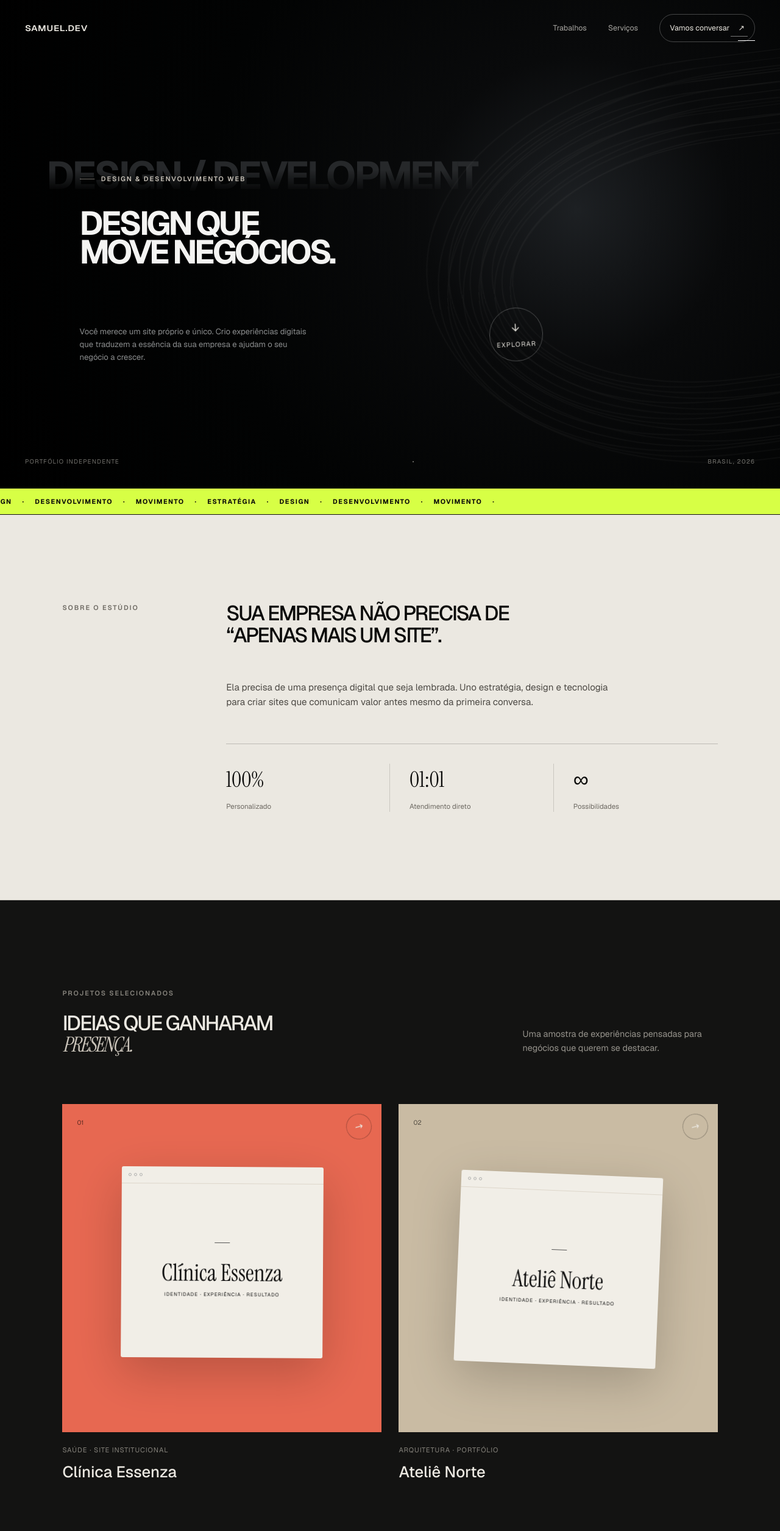
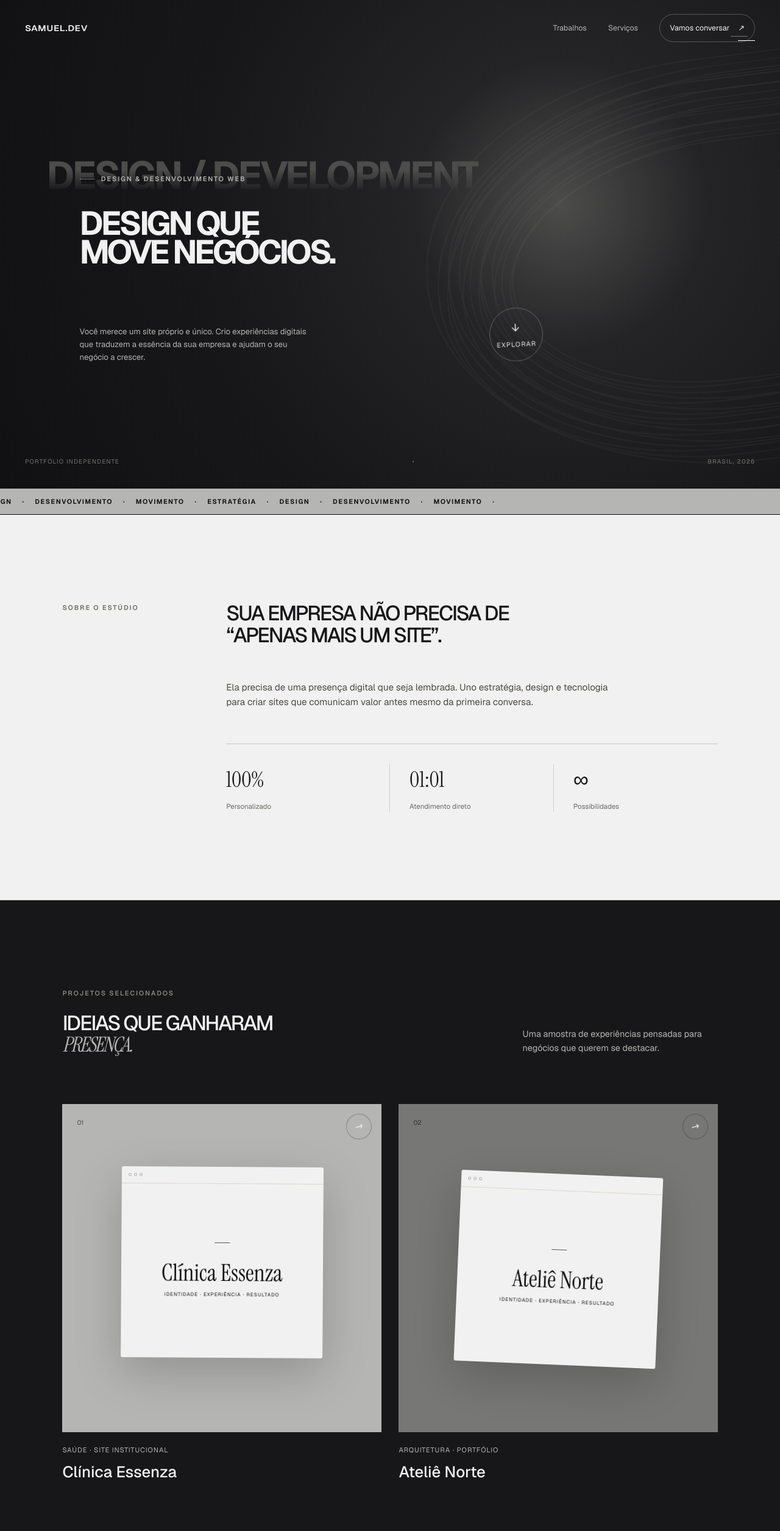
Before and after one commit to sasaferinha/samuel.dev, a Next.js app: page / in a window 1280 px wide. Shown: the top 2510 px of the page at 61% size. Built offline with nearby package versions, Linux system fonts and the light colour scheme.

Commit message:
Apply unified monochrome palette

```diff
--- a/app/globals.css
+++ b/app/globals.css
@@ -137,3 +137,21 @@ footer { background:var(--ink); color:var(--paper); border-top:1px solid #262625
 @media (max-width:800px){.hero h1{font-size:clamp(2.25rem,10vw,3.4rem);line-height:.92}.intro-word{font-size:clamp(3.4rem,18.7vw,5.95rem)}.intro h2,.section-heading h2,.process h2{font-size:clamp(1.75rem,8vw,2.5rem)}.contact h2{font-size:clamp(2.1rem,10vw,3.2rem)}.hero-ghost{top:28%;font-size:11vw}.hero-content{padding-left:0;z-index:3}.hero-bottom>p{font-size:.76rem}}
 @media (max-width:800px){.service-list summary{grid-template-columns:45px 1fr 40px;gap:1rem}.service-list summary h3{font-size:1.22rem}.service-detail{grid-template-columns:1fr;padding:0 1rem 1.8rem 45px;gap:1rem}}
 @media (prefers-reduced-motion:reduce){.intro-screen{animation-duration:.6s}.intro-word span{opacity:1;filter:none;transform:none;animation:none}.hero-content,.site-header,.hero-index{animation:none}.hero-lines,.hero-lines i,.circle-link,.mock-window,.project-arrow,.service-list i,.contact-orbit,.contact-orbit i,.process,.project-visual::after{animation:none!important}}
+
+/* Unified monochrome palette */
+:root { --ink:#171719; --paper:#f1f1f1; --warm:#b5b5b3; --line:rgba(23,23,25,.18); --accent:#b5b5b3; }
+body,.services,.intro { background:#f1f1f1; color:#171719; }
+.hero,.intro-screen,.projects,.contact,footer { background-color:#171719; }
+.hero { background:radial-gradient(circle at 72% 42%,#4c4c4b 0,#242426 23%,#171719 58%,#111113 100%); }
+.hero h1,.hero h1 em,.contact,.projects,footer { color:#f1f1f1; }
+.hero-bottom>p,.eyebrow,.section-heading>p,.project-card>p,.contact>p:not(.eyebrow),footer { color:#b5b5b3; }
+.hero-ghost { color:#4c4c4b; }.hero-lines i { border-color:#b5b5b3; }
+.motion-ticker { background:#b5b5b3; color:#171719; }
+.process { color:#171719; background-color:#b5b5b3; background-image:radial-gradient(circle at 20% 20%,#f1f1f1 0,transparent 30%),radial-gradient(circle at 80% 80%,#8d8d8b 0,transparent 36%); }
+.process .section-label,.process li p,.process h2 em { color:#4c4c4b; }
+.project-coral .project-visual { background:#b5b5b3; }.project-sand .project-visual { background:#777776; }.project-blue .project-visual { background:#4c4c4b; }
+.mock-window { background:#f1f1f1; }.project-blue .mock-window { background:#b5b5b3; }
+.service-list details:hover,.service-list details[open] { background:#171719; color:#f1f1f1; }
+.service-list details[open] summary i { background:#b5b5b3; color:#171719; border-color:#b5b5b3; }
+.contact>a { background:#f1f1f1; color:#171719; }.contact>a:hover { box-shadow:0 16px 50px rgba(181,181,179,.22); }
+.brand-mark { background:#f1f1f1; color:#171719; }
```
